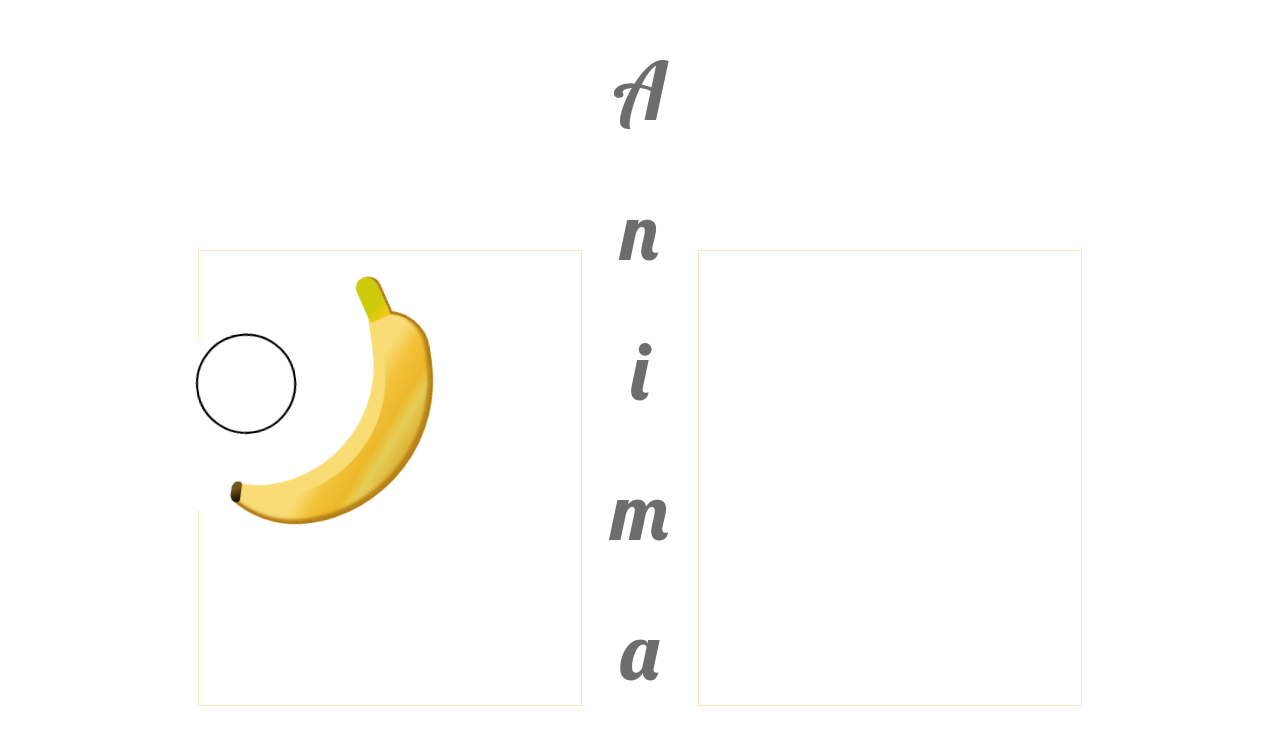
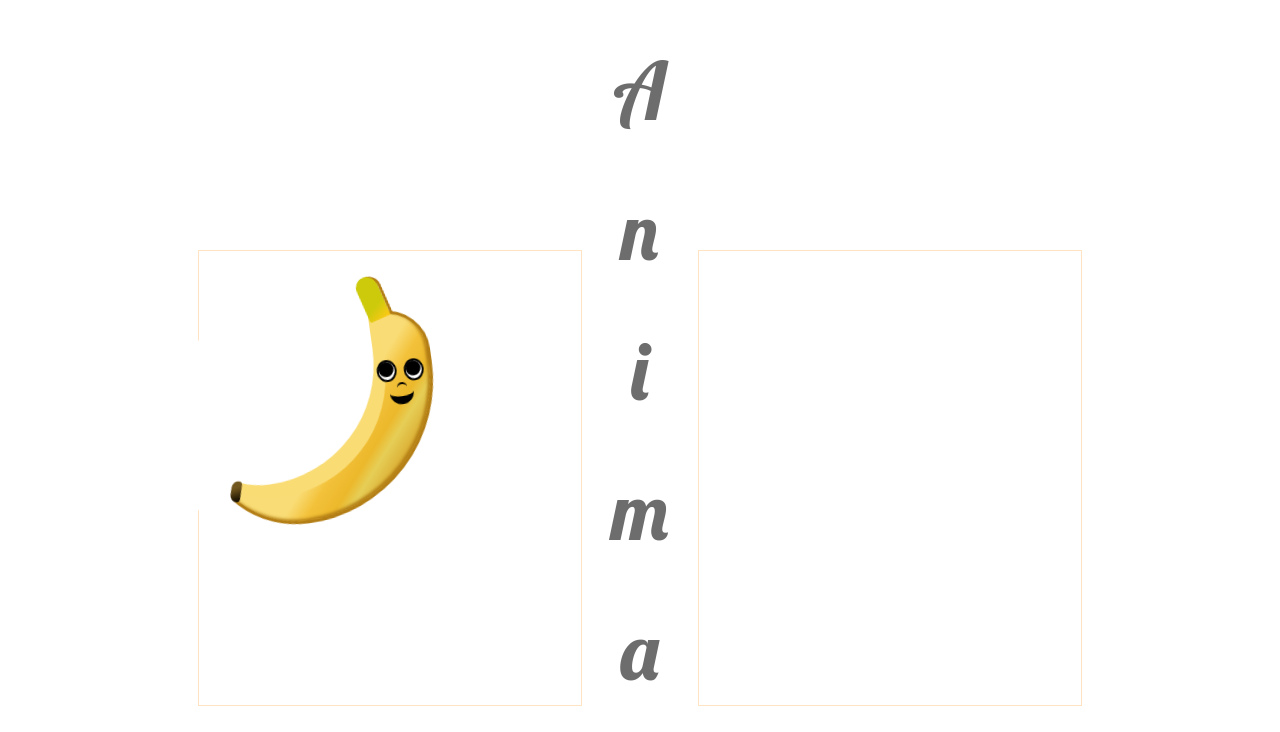
Before and after one commit to ZuzaB/Animate-Me, a plain HTML site: page index.html in a window 1280 px wide. Shown: the top 732 px of the page. Drawn offline with nearby package versions, Linux system fonts and the light colour scheme; a web font is replaced by a local one.

Commit message:
add face

```diff
--- a/index.html
+++ b/index.html
@@ -28,11 +28,18 @@
                     <div class='banana-top'>
                     </div>
                     <div class='eye right'>
+                        <div class="eye-ball">
+                        </div>
                     </div>
                     <div class='eye left'>
+                        <div class='eye-ball'>
+                        </div>
+                    </div>
+                    <div class="nose">
+                    </div>
+                    <div class="smile">
                     </div>
                 </div>
-
             </div>
             <div class="main">
                 <div class='hover hidden'>
--- a/scss/partials/_base.scss
+++ b/scss/partials/_base.scss
@@ -177,21 +177,62 @@
 }
 
 .eye{
-    width: 100px;
-    height: 100px;
-    position:absolute;
+    width: 20px;
+    height: 22px;
+    position: absolute;
     background: #fff;
     z-index: 3;
     border-radius: 50%;
     border: 2px solid black;
+}
 
-    .right{
-       left: 12px;
-        top: 21px;
-    }
+.right{
+    left: 181px;
+    top: 46px;
+}
 
-    .left{
-       left: 10px;
-        top: 10px;
-    }
+.left{
+    left: 208px;
+    top: 48px;
 }
+
+.eye-ball{
+    width: 15px;
+    height: 15px;
+    position: absolute;
+    background: #000;
+    z-index: 3;
+    border-radius: 50%;
+}
+//ustawić zrenice
+//#right{
+//    left: 181px;
+//    top: 46px;
+//}
+//
+//#left{
+//    left: 208px;
+//    top: 48px;
+//}
+
+.nose{
+    width: 10px;
+    height: 10px;
+    position: absolute;
+    z-index: 3;
+    border-radius: 50%;
+    border-top: 2px solid #000;
+    left: 199px;
+    top: 70px;
+}
+
+.smile{
+    width: 24px;
+    height: 24px;
+    position: absolute;
+    z-index: 3;
+    border-radius: 50%;
+    border-bottom: 8px solid #000;
+    left: 191px;
+    top: 68px;
+}
```
Also changed, not shown: css/main.css.
